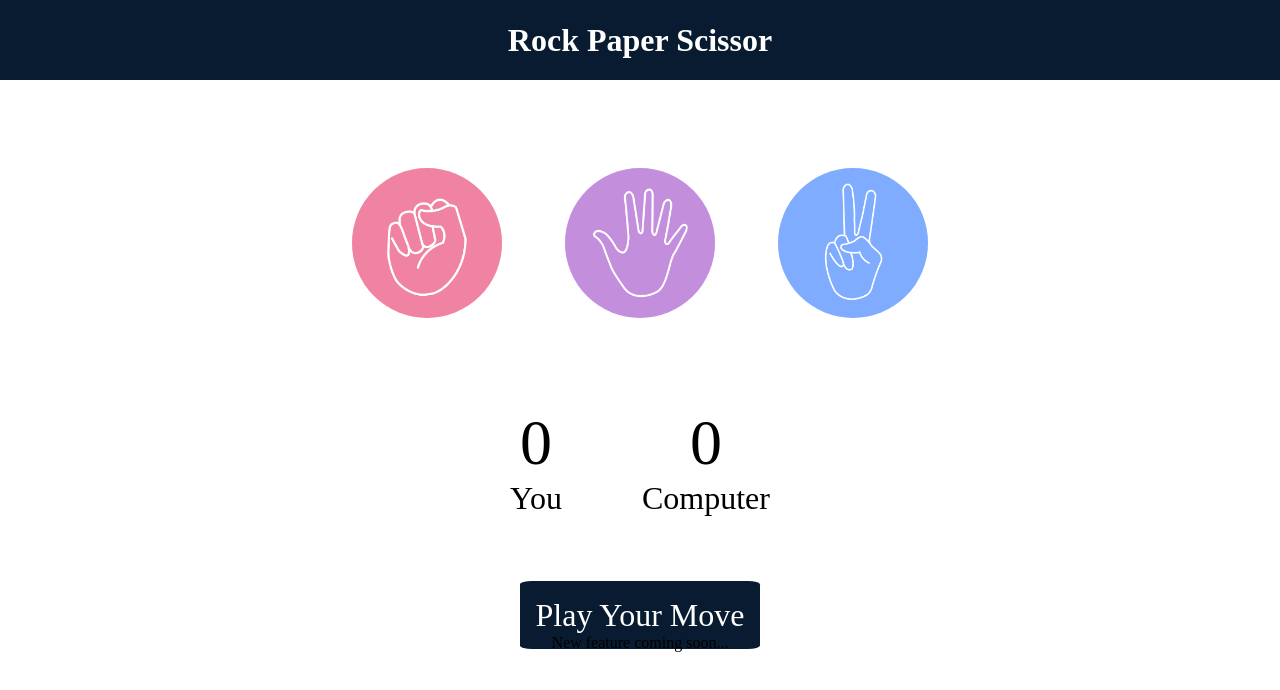
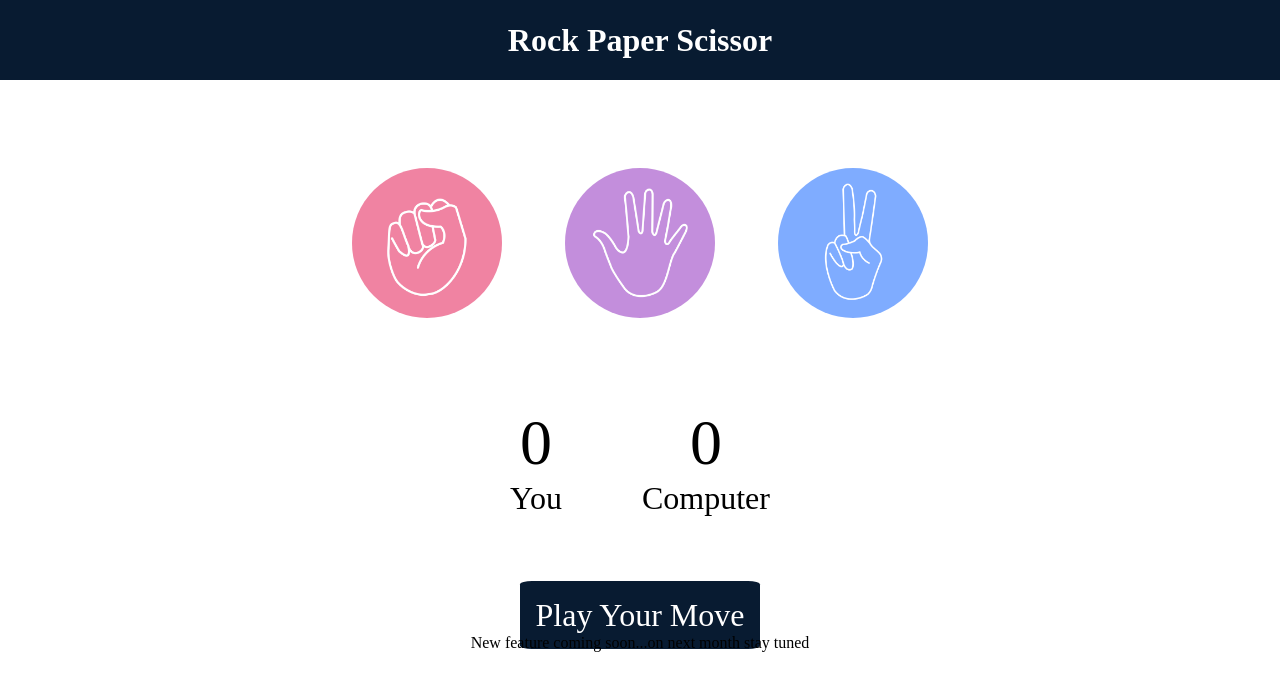
Before and after one commit to SujataBagli/rockPaperScisor, a plain HTML site: page index.html in a window 1280 px wide. Drawn offline with Linux system fonts and the light colour scheme.

Commit message:
new feature releasing month

```diff
--- a/index.html
+++ b/index.html
@@ -39,7 +39,7 @@
         <p id="msg">Play Your Move</p>
     </div>
     <div>
-        <P>New feature coming soon...</P>
+        <P>New feature coming soon...on next month stay tuned</P>
     </div>
     <script src="app.js"></script>
 </body>
```
